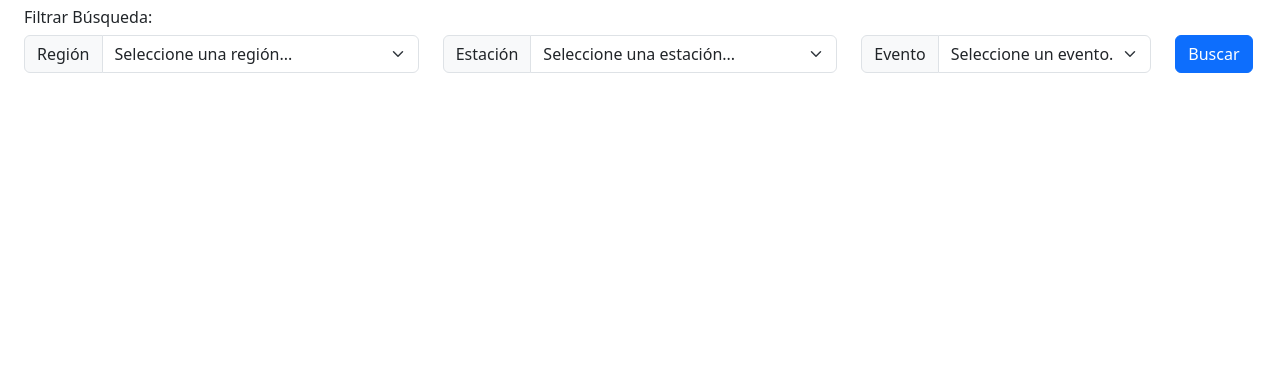
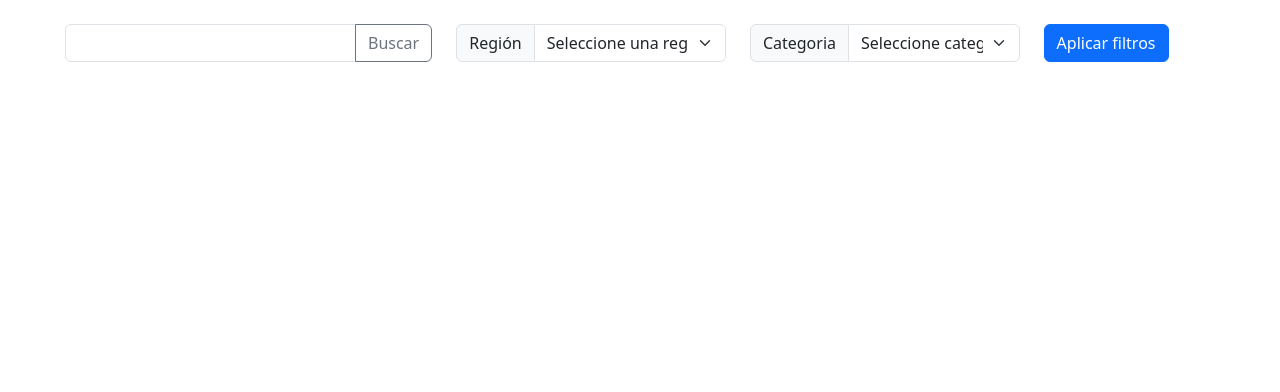
Before and after one commit to muitomou/GRUPO10-2025-PROYINGSW, a Django app: page /boletines-de-vigilancia/ in a window 1280 px wide. Shown: the part 408-800 px from the top of the page. Run offline with Django 5.2, Linux system fonts and the light colour scheme; data that the repository does not hold is empty.

Commit message:
barra busqueda boletines

```diff
--- a/Codigo/core/templates/boletines.html
+++ b/Codigo/core/templates/boletines.html
@@ -11,9 +11,15 @@
             <p class="card-text"><small></small></p>
         </div>
   </div>
-    <form class="row p-2  pe-4 ps-4">
-        <h6>Filtrar Búsqueda:</h6>
+    <div class="d-flex justify-content-center align-items-center">
+        <form class="row pt-4">
             <div class="col-md-4">
+                <div class="input-group mb-3">
+                    <input type="text" class="form-control" placeholder="" aria-label="Recipient's username" aria-describedby="button-addon2">
+                    <button class="btn btn-outline-secondary" type="button" id="button-addon2">Buscar</button>
+                  </div>
+            </div>
+            <div class="col-md-3">
                 <div class="input-group mb-3">
                     <label class="input-group-text" for="inputGroupSelect01">Región</label>
                     <select class="form-select" id="inputGroupSelect01">
@@ -24,23 +30,11 @@
                     </select>
                 </div>
             </div>
-        <div class="col-md-4">
-            <div class="input-group mb-3">
-                <label class="input-group-text" for="inputGroupSelect01">Estación</label>
-                <select class="form-select" id="inputGroupSelect01">
-                <option selected>Seleccione una estación...</option>
-                <option value="1">Verano</option>
-                <option value="2">Otoño</option>
-                <option value="3">Invierno</option>
-                <option value="4">Primavera</option>
-                </select>
-            </div>
-        </div>
             <div class="col-md-3">
                 <div class="input-group mb-3">
-                <label class="input-group-text" for="inputGroupSelect01">Evento</label>
+                    <label class="input-group-text" for="inputGroupSelect01">Categoria</label>
                     <select class="form-select" id="inputGroupSelect01">
-                <option selected>Seleccione un evento...</option>
+                    <option selected>Seleccione categoria...</option>
                     <option value="1">Incendio</option>
                     <option value="2">Sequía</option>
                     <option value="3">Inundación</option>
@@ -48,10 +42,11 @@
                     </select>
                 </div>
             </div>
-        <div class="col-1">
-            <button class="btn btn-primary" type="submit">Buscar</button>
+            <div class="col-2">
+                <button class="btn btn-primary" type="submit">Aplicar filtros</button>
             </div>
         </form>
+    </div>
     <div class="container p-2">
         <div id="lista-boletines"></div>
     </div>
--- a/Codigo/core/views.py
+++ b/Codigo/core/views.py
@@ -24,21 +24,3 @@ def register(request):
 
 def adminView(request):
     return render(request, 'adminView.html')
-
-
-# ARREGLAR ******
-def crear_boletin(request):
-    if request.method == 'POST':
-        titulo = request.POST.get('titulo')
-        descripcion = request.POST.get('descripcion')
-        fecha_publicacion = request.POST.get('fecha_publicacion')
-
-        Boletin.objects.create(
-            titulo=titulo,
-            descripcion=descripcion,
-            fecha_publicacion=fecha_publicacion
-        )
-
-        return redirect('boletin')
-
-    return render(request, 'core/crear_boletin.html')
```
Also changed, not shown: Codigo/media/boletines/images/boletin-prueba_9PqoguX.jpg (added), Codigo/media/boletines/images/boletin-prueba_CD9M2Pf.jpg (added), 2 other files. Lines whose indentation alone changed are shown as unchanged.
